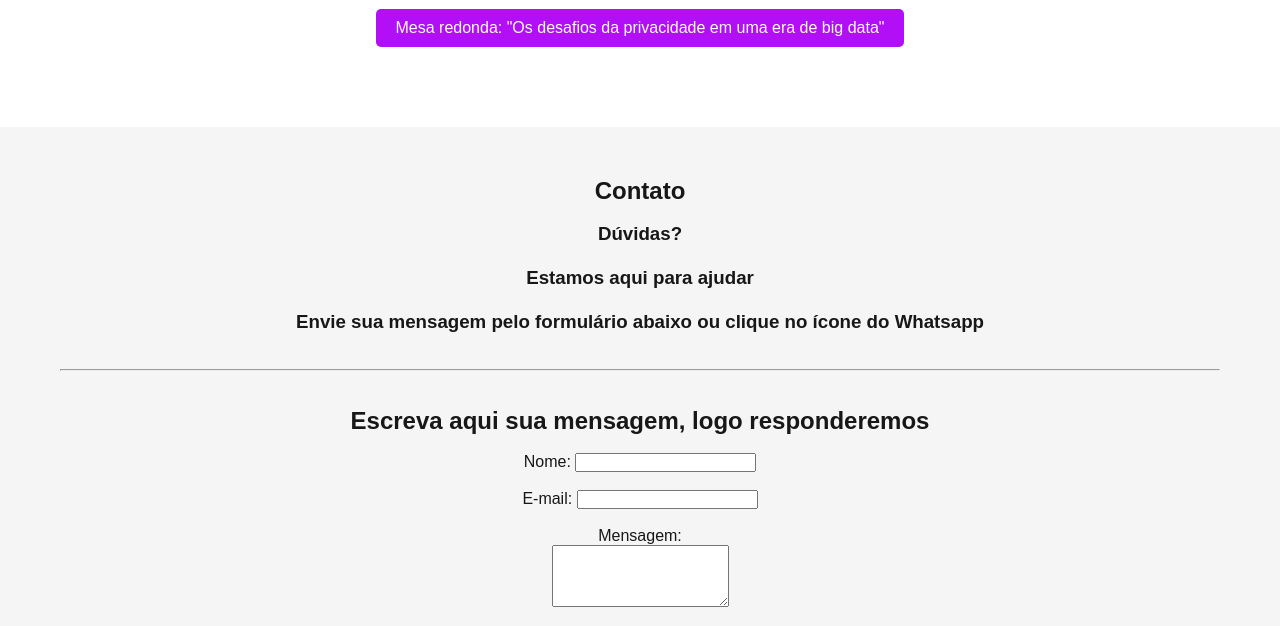
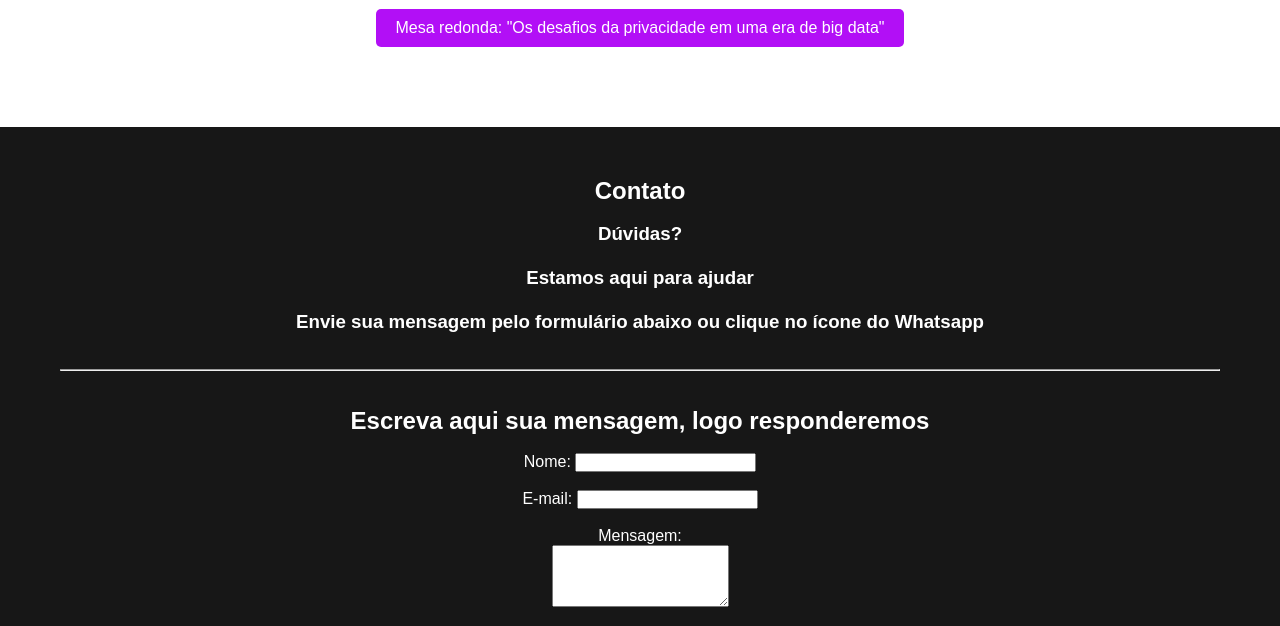
Before and after one commit to LeilaReginato/SiteEventoKoru, a plain HTML site: page index.html in a window 1280 px wide. Shown: the part 1670-2296 px from the top of the page. Drawn offline with Linux system fonts and the light colour scheme.

Commit message:
SiteEventoKoru

```diff
--- a/style.css
+++ b/style.css
@@ -108,8 +108,8 @@
 
   /* Estilos da Seção Contato */
   #Contato {
-    background-color: #f5f5f5;
-    color: #171717;
+    background-color: #171717;
+    color: #fff;
     text-align: center;
     padding: 50px 0;
   }
```
